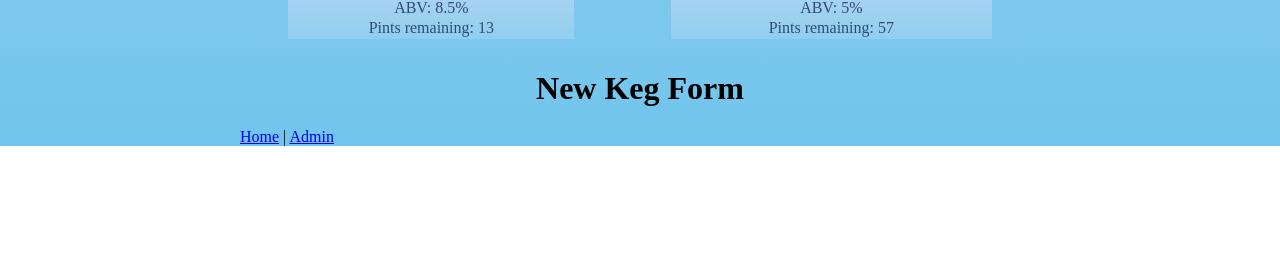
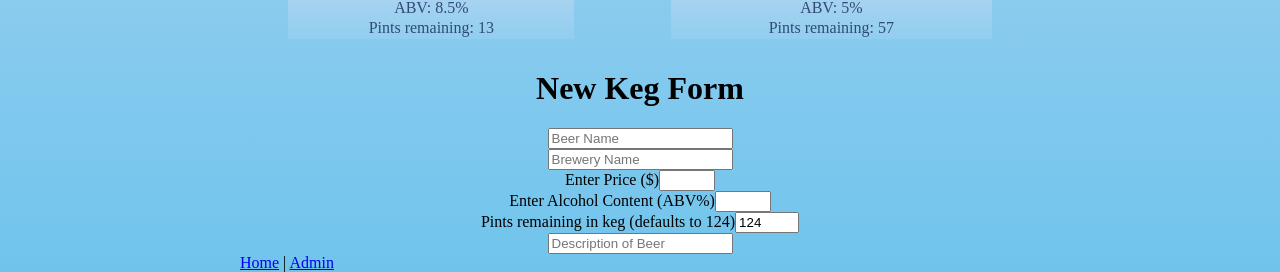
Before and after one commit to K-Banks/tap-room-react, a React app: page /#/ in a window 1280 px wide. Shown: the part 1139-1411 px from the top of the page. Before the commit the page ends 1285 px from the top, so only its background shows below. Built offline with nearby package versions, Linux system fonts and the light colour scheme.

Commit message:
Add form field to newKegForm component

```diff
--- a/src/components/NewKegForm/NewKegForm.jsx
+++ b/src/components/NewKegForm/NewKegForm.jsx
@@ -2,8 +2,61 @@ import React from 'react';
 import styles from './NewKegForm.css';
 
 function NewKegForm(){
+  let _name = null;
+  let _brand = null;
+  let _price = null;
+  let _abv = null;
+  let _remaining = null;
+  let _description = null;
+
   return(
-    <h1>New Keg Form</h1>
+    <div>
+      <h1>New Keg Form</h1>
+      <form>
+        <input
+          type='text'
+          id='name'
+          placeholder='Beer Name'
+          ref={(input) => {_name=input;}}/>
+        <br/>
+        <input
+          type='text'
+          id='brand'
+          placeholder='Brewery Name'
+          ref={(input) => {_brand=input;}}/>
+        <br/>
+        <label>Enter Price ($)</label>
+        <input
+          type='number'
+          id='price'
+          min='3'
+          max='12'
+          ref={(input) => {_price=input;}}/>
+        <br/>
+        <label>Enter Alcohol Content (ABV%)</label>
+        <input
+          type='number'
+          id='abv'
+          min='0'
+          max='30'
+          ref={(input) => {_abv=input;}}/>
+        <br/>
+        <label>Pints remaining in keg (defaults to 124)</label>
+        <input
+          type='number'
+          min='0'
+          max='124'
+          id='remaining'
+          value='124'
+          ref={(input) => {_remaining=input;}}/>
+        <br/>
+        <input
+          type='textarea'
+          id='description'
+          placeholder='Description of Beer'
+          ref={(input) => {_description=input;}}/>
+      </form>
+    </div>
   );
 }
 
```
